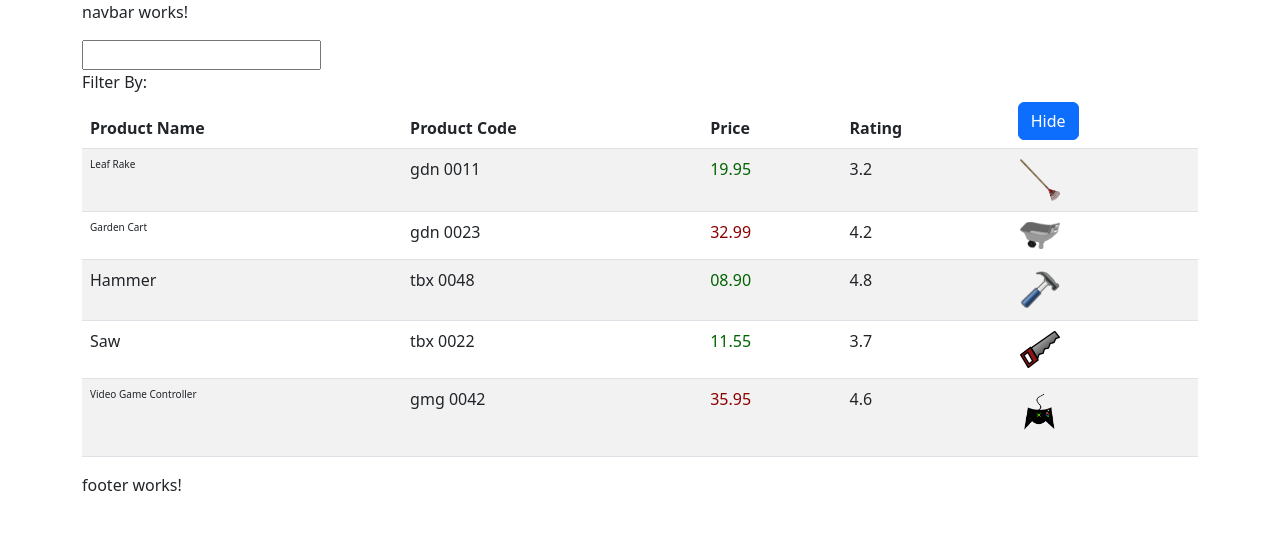
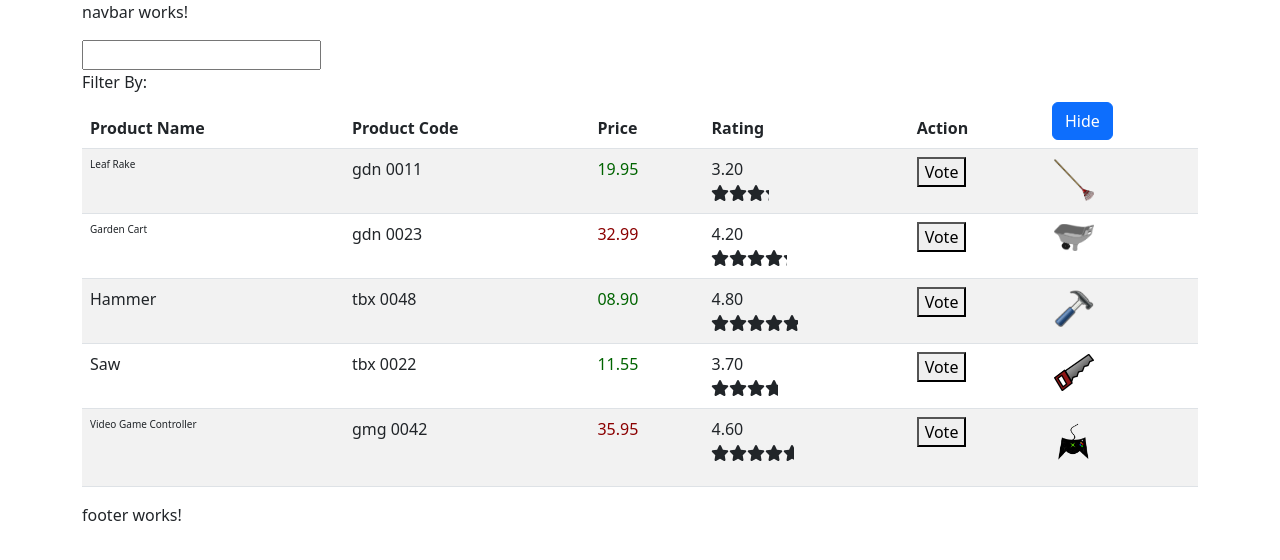
Before and after one commit to TrainingCenter08/angular-demo, an Angular app: page / in a window 1280 px wide. Shown: the top 560 px of the page. Built offline with nearby package versions, Linux system fonts and the light colour scheme.

Commit message:
add star component

```diff
--- a/package.json
+++ b/package.json
@@ -18,6 +18,9 @@
     "@angular/platform-browser": "^14.1.0",
     "@angular/platform-browser-dynamic": "^14.1.0",
     "@angular/router": "^14.1.0",
+    "@fortawesome/angular-fontawesome": "^0.11.1",
+    "@fortawesome/fontawesome-svg-core": "^6.1.1",
+    "@fortawesome/free-solid-svg-icons": "^6.1.1",
     "bootstrap": "^5.2.0",
     "rxjs": "~7.5.0",
     "tslib": "^2.3.0",
--- a/src/app/products/product-list/product-list.component.html
+++ b/src/app/products/product-list/product-list.component.html
@@ -11,6 +11,7 @@
             <th>Product Code</th>
             <th>Price</th>
             <th>Rating</th>
+            <th>Action</th>
             <th>
                 <button type="button" class="btn btn-primary" (click)="toggleImage()">
                     {{(isShowImage)? 'Hide' : 'Show'}}
@@ -19,11 +20,18 @@
         </tr>
     </thead>
     <tbody>
-        <tr *ngFor="let p of filteredProduct">
+        <tr *ngFor="let p of filteredProduct; let i = index">
             <td [ngStyle]="getFontSize(p)">{{p.productName}}</td>
             <td>{{p.productCode | lowercase | toSpace }}</td>
             <td [ngClass]="getPriceLevel(p)">{{p.price | number:'2.2-2'}}</td>
-            <td>{{p.starRating}}</td>
+            <td>
+                {{p.starRating | number:'1.2-2'}}
+                <star-rating [rating]="p.starRating"
+                (onRating)="onRating($event, i)"></star-rating>
+            </td>
+            <td>
+                <button (click)="vote()">Vote</button>
+            </td>
             <td>
                 <img *ngIf="isShowImage" [src]="p.imageUrl"
                      [alt]="p.description"
--- a/src/app/products/product-list/product-list.component.ts
+++ b/src/app/products/product-list/product-list.component.ts
@@ -1,4 +1,5 @@
-import { Component, importProvidersFrom, OnInit } from '@angular/core';
+import { Component, importProvidersFrom, OnInit, ViewChild } from '@angular/core';
+import { StarComponent } from 'src/app/shared/star.component';
 import { IProduct } from '../product';
 
 @Component({
@@ -66,6 +67,12 @@ export class ProductListComponent {
 
   filteredProduct: IProduct[] = this.products;
 
+  @ViewChild(StarComponent) child: StarComponent = new StarComponent();
+
+  vote(){
+    this.child.ratingClicked();
+  }
+
   private _searchText: string = '';
   get searchText():string {
     return this._searchText;
@@ -102,4 +109,8 @@ export class ProductListComponent {
     return style;
   }
 
+  onRating(newStarRating: number, i: number){
+    this.products[i].starRating = newStarRating;
+  }
+
 }
--- /dev/null
+++ b/src/app/shared/star.component.css
@@ -0,0 +1,7 @@
+.crop{
+    overflow: hidden;
+}
+
+.hand{
+    cursor: pointer;
+}
--- /dev/null
+++ b/src/app/shared/star.component.html
@@ -0,0 +1,11 @@
+<div class="crop hand"
+    [style.width.px]="cropWidth"
+    (click)="ratingClicked()">
+    <div style="width: 90px">
+        <fa-icon [icon]="faStar"></fa-icon>
+        <fa-icon [icon]="faStar"></fa-icon>
+        <fa-icon [icon]="faStar"></fa-icon>
+        <fa-icon [icon]="faStar"></fa-icon>
+        <fa-icon [icon]="faStar"></fa-icon>
+    </div>
+</div>
--- /dev/null
+++ b/src/app/shared/star.component.ts
@@ -0,0 +1,30 @@
+import { outputAst } from '@angular/compiler';
+import { Component, EventEmitter, Input, OnChanges, OnInit, Output, SimpleChanges } from '@angular/core';
+import { faStar } from '@fortawesome/free-solid-svg-icons';
+
+
+@Component({
+  selector: 'star-rating',
+  templateUrl: './star.component.html',
+  styleUrls: ['./star.component.css']
+})
+export class StarComponent implements OnChanges {
+
+  faStar = faStar;
+  cropWidth = 90;
+
+  @Input() rating:number = 0;
+  @Output() onRating: EventEmitter<number> = new EventEmitter();
+
+  ngOnChanges(): void {
+    this.cropWidth = this.rating / 5 * 90;
+  }
+
+  ratingClicked(){
+    if(this.rating <= 4.9){
+      this.rating+=0.1;
+    }
+    console.log(this.rating);
+    this.onRating.emit(this.rating);
+  }
+}
```
Also changed, not shown: src/app/app.module.ts (+6 -2 lines), 2 other files (tests, documents, lock files or other folders).
